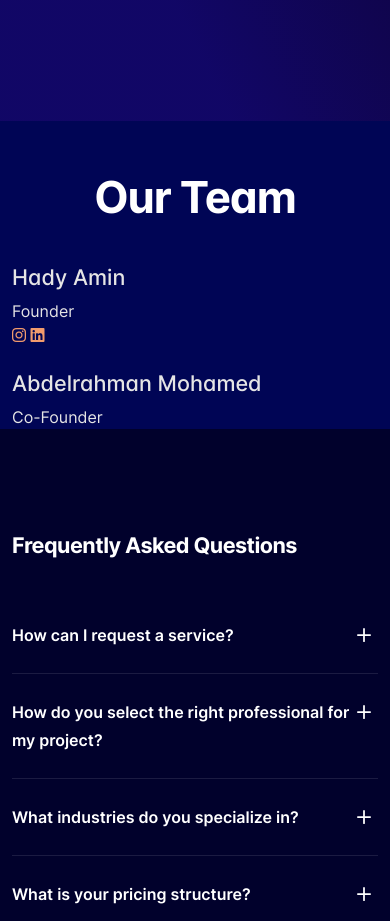
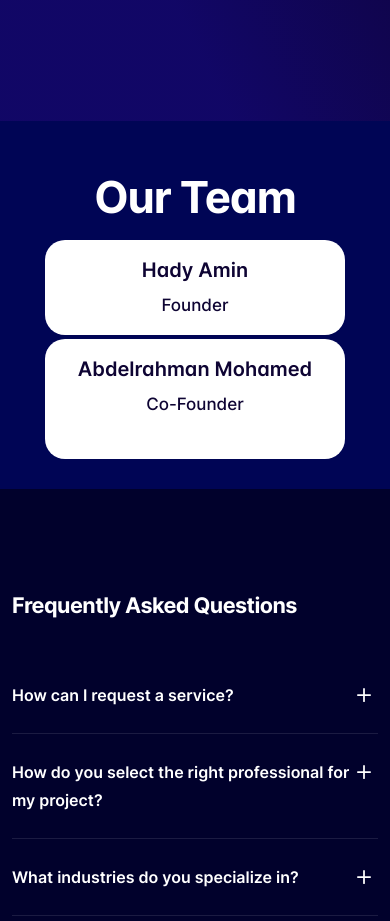
Before and after one commit to abdelrahman-datascience/ultimate-solution, a plain HTML site: page index.html in a window 390 px wide. Shown: the part 10320-11241 px from the top of the page. Drawn offline with Linux system fonts and the light colour scheme.

Commit message:
Add files via upload

```diff
--- a/assets/css/style.css
+++ b/assets/css/style.css
@@ -769,6 +769,99 @@ p {
   color: #fff;
 }
 
+.team-box{
+  position: relative;
+  margin-top: 20px;
+  margin-bottom: 80px;
+  transition: 0.4s ease-in-out;
+}
+.team-img img{
+  width: 100%;
+  border-radius: 20px;
+}
+.team-content{
+  background-color: var(--white-color);
+  width: calc(100% - 60px);
+  border-radius: 20px;
+  padding: 18px;
+  position: absolute;
+  left: 30px;
+  bottom: -50px;
+  height: 95px;
+  right: 0;
+  overflow: hidden;
+  transition: 0.4s ease-in-out;
+  z-index: 9;
+  text-align: center;
+  background-color: white;
+}
+
+.taller {
+  height: 120px;
+}
+
+.team-content h4{
+  font-size: 20px;
+  font-weight: 600;
+  color: #0e0433;
+  line-height: 25px;
+  margin-bottom: 10px;
+}
+.team-content span{
+  font-size: 17px;
+  font-weight: 500;
+  line-height: 21px;
+  color: #0e0433;
+  margin-bottom: 0;
+}
+.social-media i{
+  font-size: 17px;
+  margin: 0 10px;
+  font-weight: 400;
+  transition: 0.4s ease-in-out;
+  line-height: 16px;
+  color: #525952;
+}
+.social-media{
+  transform: translateY(-50px);
+  transition: 0.4s ease-in-out;
+  display: none;
+  visibility: hidden;
+  opacity: 0;
+}
+.social-media i:hover{
+  color: #0e0433;
+}
+.team-box:hover .team-content{
+  height: 130px;
+}
+.team-box:hover .team-content .social-media{
+  display: block;
+  visibility: visible;
+  opacity: 1;
+  transform: translateY(0);
+  margin-top: 10px;
+}
+
+.team-section {
+  align-items: center;
+}
+
+@media (max-width: 575px){
+  .team-box{
+      max-width: 340px;
+      margin-left: auto;
+      margin-right: auto;
+  }
+}
+
+@media (max-width: 1299px){
+  .team-box .team-content{
+      width: calc(100% - 40px);
+      left: 20px;
+  }
+}
+
 /* Default for Larger Screens (Desktops) */
 @media (min-width: 1025px) {
   .planItem__container {
```
